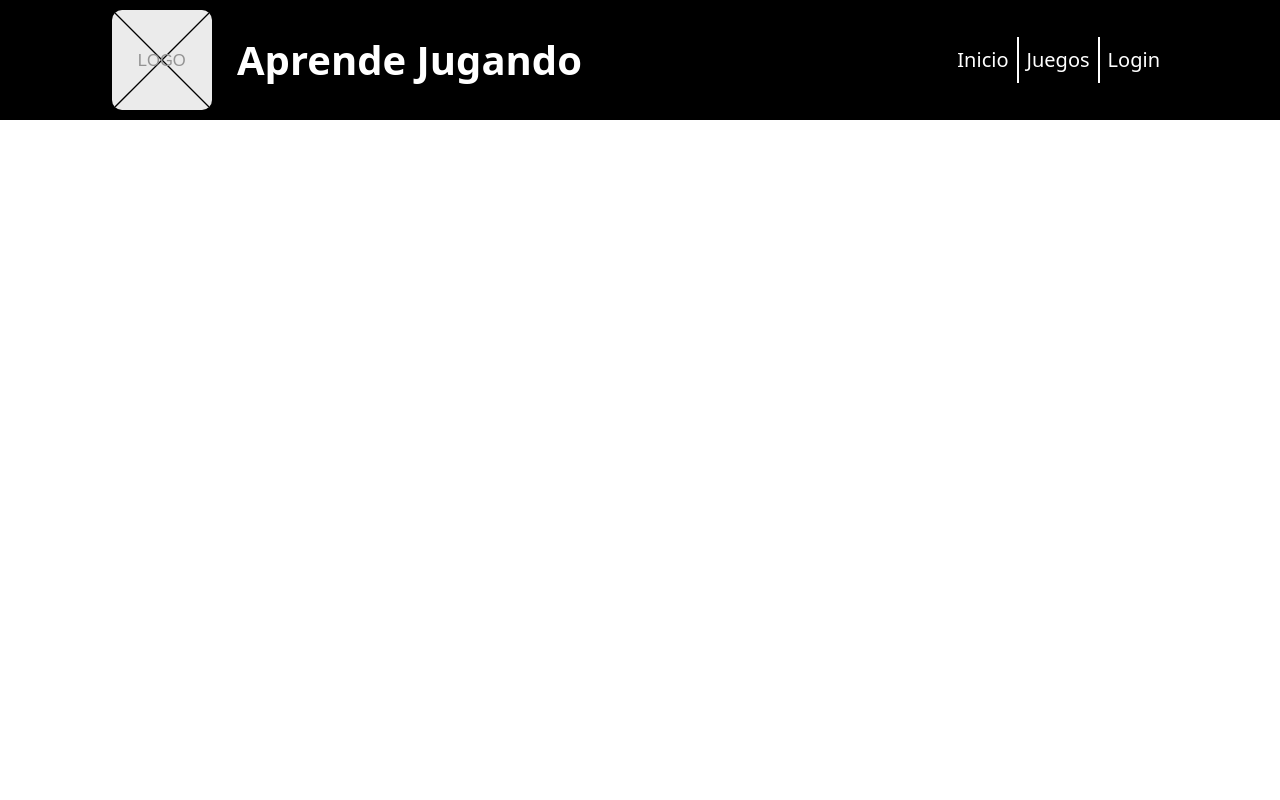
After one commit to DavidIESBernat/Proyecto-Videojuegos_educativos, a PHP site: page /vista/header.php in a window 1280 px wide. The commit adds this page. Run offline with PHP 8.4, Linux system fonts and the light colour scheme.

Commit message:
Header, Home y ajuste controlador

```diff
--- /dev/null
+++ b/assets/css/header.css
@@ -0,0 +1,49 @@
+.headerContainer {
+    height: 120px;
+    background-color: var(--color1);
+    display: flex;
+    justify-content: center;
+}
+
+.logoContainer {
+    height: 100px;
+    width: 100px;
+}
+.logoImagen {
+    border-radius: 10%;
+}
+
+.headerContainerIzquierdo {
+    display: flex;
+    flex-direction: row;
+    justify-content: space-between;
+    align-items: center;
+}
+
+.tituloHeader {
+    margin-left: 25px;
+    color: var(--color2);
+    font-weight: 600;
+    font-size: 40px;
+
+}
+
+.nav-final {
+    display: flex;
+    justify-content: end;
+}
+
+.botonHeader{
+    color: var(--color2);
+    border-right: 2px solid white;
+    font-size: 20px;
+
+}
+
+.ultimoBoton {
+    border-right: 0px;
+}
+
+.navContainer {
+    max-width: 1080px;
+}
--- a/controlador/principalControlador.php
+++ b/controlador/principalControlador.php
@@ -10,10 +10,10 @@ class principalControlador {
     public function index() {
 
         // Header
-        //include_once 'vista/header.php';
+        include_once 'vista/header.php';
 
         // Main
-        include_once 'vista/home.php';
+        //include_once 'vista/home.php';
 
         // Footer
         //include_once 'vista/footer.php';
--- /dev/null
+++ b/vista/header.php
@@ -0,0 +1,37 @@
+<!DOCTYPE html PUBLIC>
+<html lang="es">
+<head>
+    <meta charset="UTF-8">
+    <meta name="viewport" content="width=device-width, initial-scale=1">
+    <meta http-equiv="x-ua-compatible" content="ie=edge">
+
+    <link rel="icon" type="image/ico" href="assets/images/favicon.ico"/> <!-- Favicon -->
+    <link href="assets/css/bootstrap.min.css" rel="stylesheet">
+    <link href="assets/css/header.css" rel="stylesheet" type="text/css" media="screen">
+    <link href="assets/css/global.css" rel="stylesheet" type="text/css" media="screen">
+
+</head>
+<body>
+    <!-- Navegador -->
+    <nav class="navbar navbar-expand-lg fixed-top headerContainer">
+        <div class="container-fluid navContainer">
+            <div class="headerContainerIzquierdo">
+                <div class="logoContainer">
+                    <img class="logoImagen" src="assets/images/LogoProvisional.svg" alt="Imagen del logotipo de Aprende jugando"></img>
+                </div>
+                <a class="navbar-brand tituloHeader" href="#">Aprende Jugando</a>
+            </div>
+            <button class="navbar-toggler" type="button" data-bs-toggle="collapse" data-bs-target="#navbarNavAltMarkup" aria-controls="navbarNavAltMarkup" aria-expanded="false" aria-label="Toggle navigation">
+                <span class="navbar-toggler-icon"></span>
+            </button>
+            <div class="collapse navbar-collapse nav-final" id="navbarNavAltMarkup">
+                <div class="navbar-nav marginNav">
+                    <a class="nav-link botonHeader" aria-current="page" href="#">Inicio</a>
+                    <a class="nav-link botonHeader" href="#">Juegos</a>
+                    <a class="nav-link botonHeader ultimoBoton" href="#">Login</a>
+                </div>
+            </div>
+        </div>
+    </nav>
+  <script src="assets/js/bootstrap.bundle.min.js"></script>
+</body>
--- a/vista/home.php
+++ b/vista/home.php
@@ -9,6 +9,7 @@
     <link href="assets/css/home.css" rel="stylesheet" type="text/css" media="screen">
 </head>
 <body>
-<p>Home</p>
+    <section>
 
+    </section>
 </body>
```
Also changed, not shown: assets/images/LogoProvisional.svg (added).
